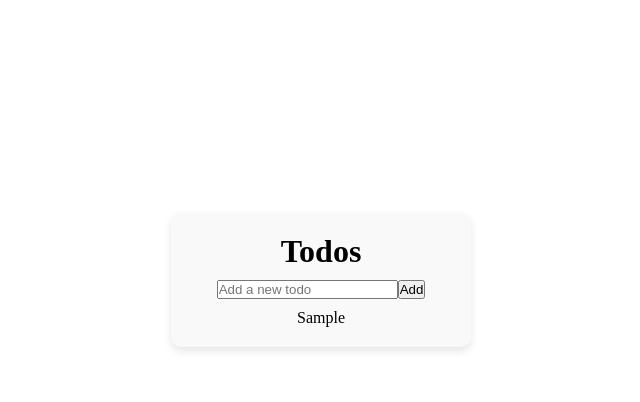
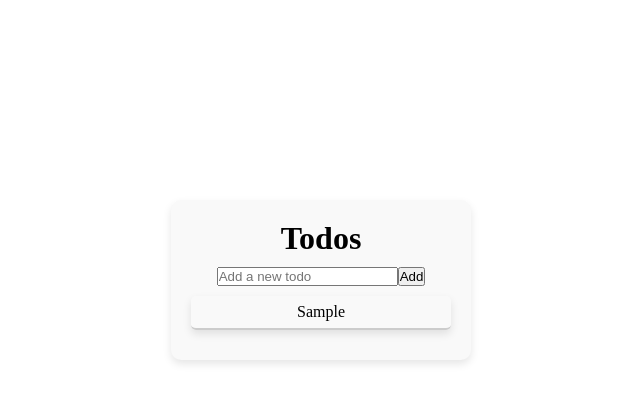
Before and after one commit to SturessonAdam/todo-app, a React (Vite) app: page / in a window 1280 px wide. Both pictures are taken after typing "Sample" into the empty fields and a click on the button "Add". Shown: the top 402 px of the page, without its empty margins (319-959 px from the left). Built offline with nearby package versions, Linux system fonts and the light colour scheme.

Commit message:
styling for todo-items and toggling

```diff
--- a/src/components/TodoList.tsx
+++ b/src/components/TodoList.tsx
@@ -1,4 +1,5 @@
 import Todo from '../models/Todo'
+import '../styles/todoList.css'
 
 type TodoListProps = {
     todos: Todo[];
@@ -12,6 +13,7 @@ function TodoList({ todos, toggleTodo } : TodoListProps) {
         {todos.map((todo) => (
         <div
           key={todo.id}
+          className={`todo-item ${todo.completed ? 'completed' : ''}`}
           onClick={() => toggleTodo(todo.id)}
         >
           {todo.text}
--- a/src/styles/todoList.css
+++ b/src/styles/todoList.css
@@ -0,0 +1,12 @@
+.todo-item {
+    padding: 7px;
+    border-radius: 5px;
+    margin-bottom: 10px;
+    border-bottom: 2px solid #ccc;
+    box-shadow: 0 4px 8px rgba(0, 0, 0, 0.1);
+  }
+
+  .todo-item.completed {
+    background-color: #d3ffd3;
+    /*text-decoration: line-through;*/
+  }
```
